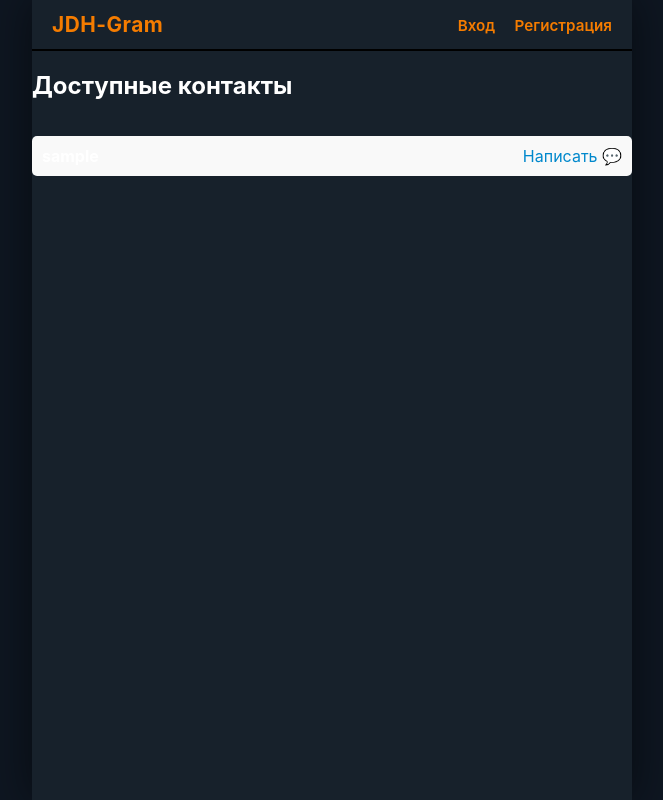
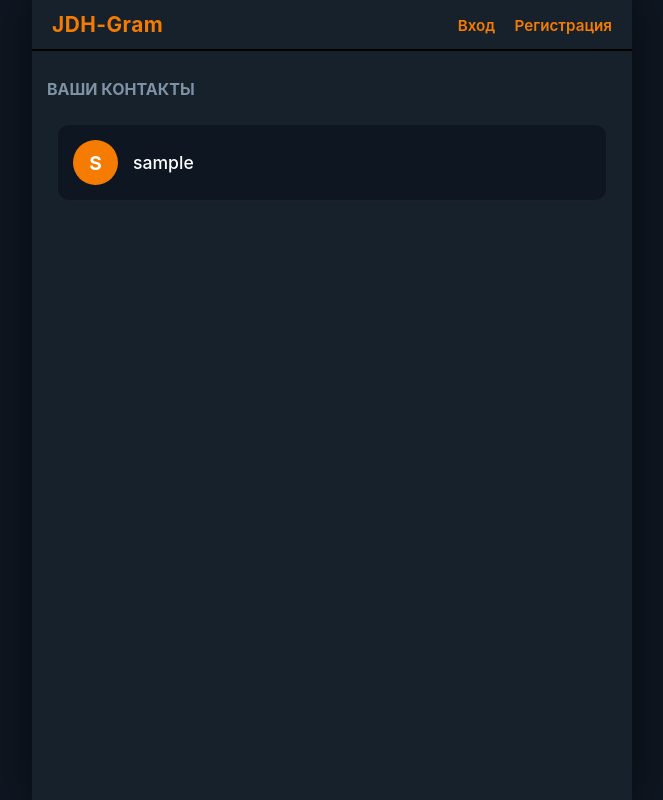
Before and after one commit to JDH-AF/JDHgram-, a Flask app: template templates/index.html in a window 1280 px wide. Shown: the whole page, without its empty margins (308-971 px from the left). Run offline with Flask 3, Linux system fonts and the light colour scheme; the template is opened without the code that fills it: values that come from a table or form of the project are taken from there, others are empty; tables that the repository leaves empty hold one stand-in row (values such as "Sample post").

Commit message:
Update index.html

```diff
--- a/templates/index.html
+++ b/templates/index.html
@@ -1,14 +1,59 @@
 {% extends "base.html" %}
 {% block content %}
-    <h2>Доступные контакты</h2>
-    <ul style="list-style: none; padding: 0;">
+<style>
+    .contacts-list {
+        list-style: none;
+        padding: 10px;
+        margin: 0;
+    }
+    .contact-item {
+        background: var(--bg-main);
+        margin-bottom: 8px;
+        border-radius: 12px;
+        transition: background 0.2s;
+        border: 1px solid rgba(255,255,255,0.05);
+    }
+    .contact-item:hover {
+        background: #242f3d;
+    }
+    .contact-link {
+        display: flex;
+        align-items: center;
+        padding: 15px;
+        text-decoration: none;
+        color: white;
+    }
+    .avatar {
+        width: 45px;
+        height: 45px;
+        background: var(--accent);
+        border-radius: 50%;
+        display: flex;
+        align-items: center;
+        justify-content: center;
+        font-weight: bold;
+        margin-right: 15px;
+        font-size: 1.2rem;
+    }
+    .username {
+        font-weight: 500;
+        font-size: 1.1rem;
+    }
+</style>
+
+<div style="padding: 15px;">
+    <h2 style="font-size: 1rem; color: var(--text-muted); text-transform: uppercase; margin-bottom: 15px;">Ваши контакты</h2>
+    <div class="contacts-list">
         {% for user in users %}
-            <li style="margin-bottom: 10px; padding: 10px; background: #f9f9f9; border-radius: 5px;">
-                <strong>{{ user.username }}</strong>
-                <a href="{{ url_for('chat', user_id=user.id) }}" style="float: right; text-decoration: none; color: #0088cc;">Написать 💬</a>
-            </li>
+            <div class="contact-item">
+                <a href="{{ url_for('chat', user_id=user.id) }}" class="contact-link">
+                    <div class="avatar">{{ user.username[0] | upper }}</div>
+                    <div class="username">{{ user.username }}</div>
+                </a>
+            </div>
         {% else %}
-            <li>Пока нет других пользователей.</li>
+            <p style="text-align: center; color: var(--text-muted);">Пока здесь никого нет...</p>
         {% endfor %}
-    </ul>
+    </div>
+</div>
 {% endblock %}
```
